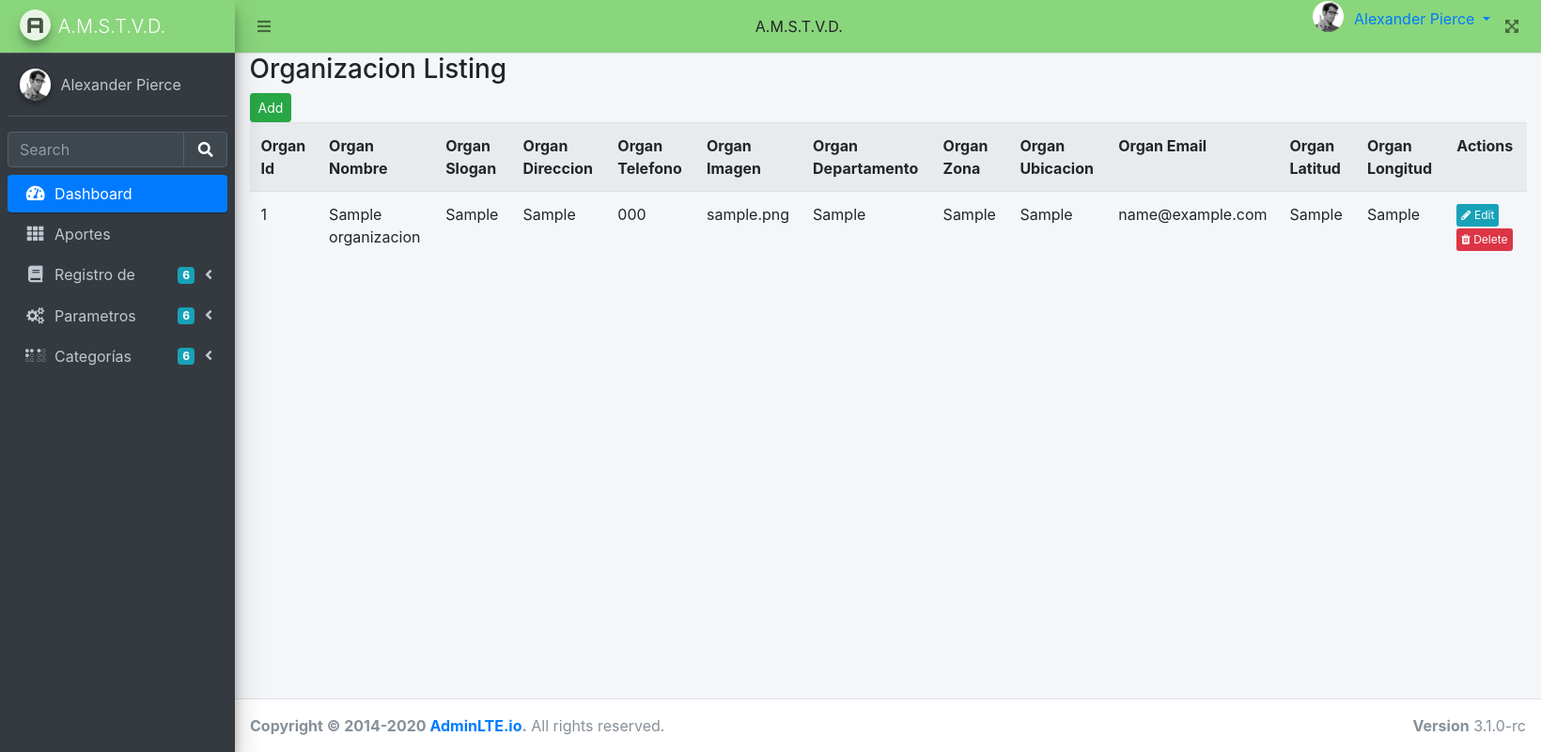
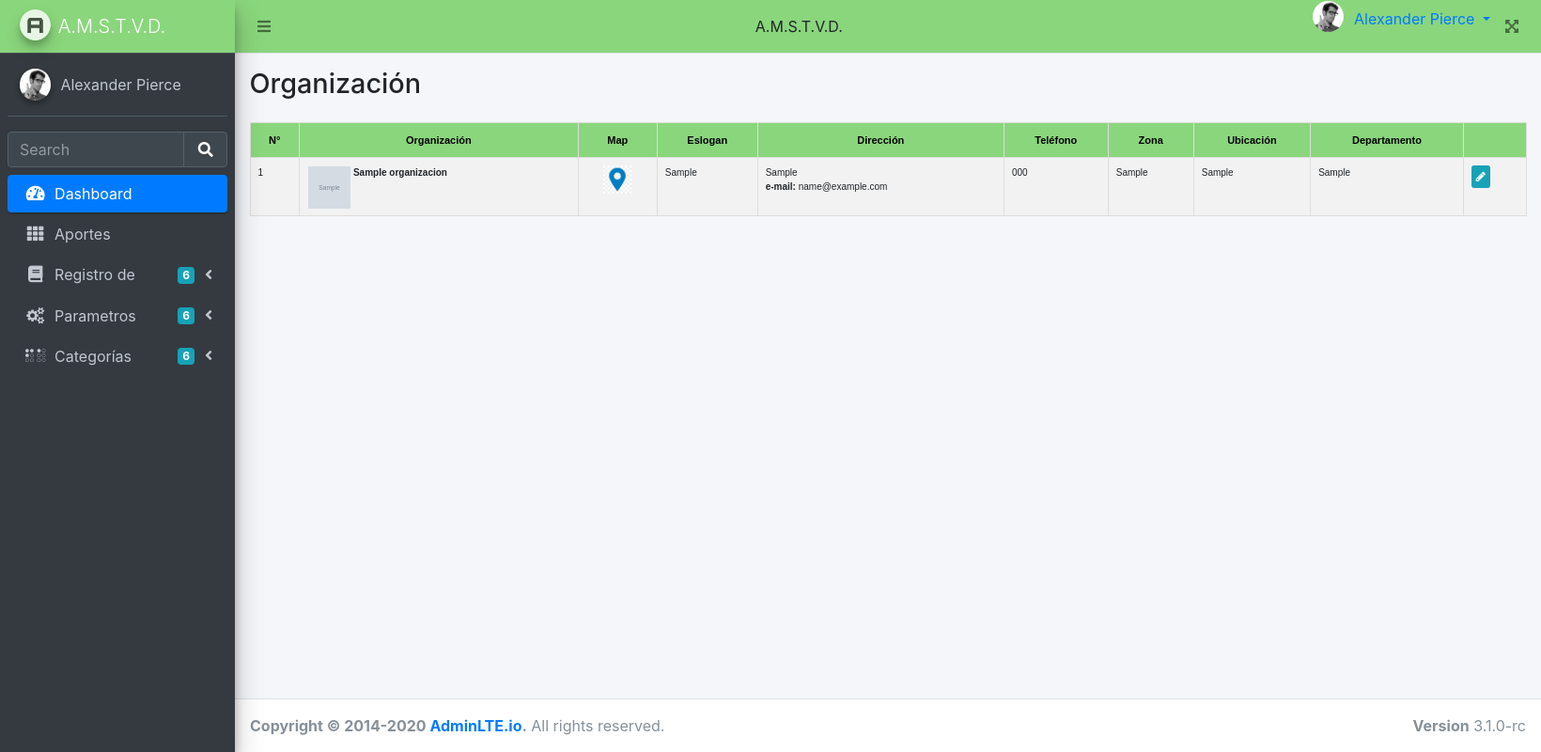
Before and after one commit to marioev/amstvd, a CodeIgniter app: page /amstvd/Organizacion in a window 1640 px wide. Shown: the whole page at 94% size. Run offline with CodeIgniter, Linux system fonts and the light colour scheme; tables that the repository leaves empty or names only in its code hold one stand-in row (values such as "Sample post"); grey boxes marked "Sample" are stand-in pictures.

Commit message:
20.05.2021 index Organizacion

```diff
--- a/application/views/configuracion/index.php
+++ b/application/views/configuracion/index.php
@@ -1,4 +1,4 @@
-<script src="<?php echo site_url('resources/js/jquery-2.2.3.min.js');?>" type="text/javascript"></script>
+<!--<script src="<?php //echo site_url('resources/js/jquery-2.2.3.min.js');?>" type="text/javascript"></script>-->
 <link href="<?php echo base_url('resources/css/mitabla.css'); ?>" rel="stylesheet">
 <div class="box-header">
     <section class="content-header" style="padding-left: 0px; padding-right: 0px;">
--- a/application/views/layouts/main.php
+++ b/application/views/layouts/main.php
@@ -203,6 +203,12 @@
                                 <p>Gesti&oacute;n</p>
                             </a>
                         </li>
+                        <li class="nav-item">
+                            <a href="<?php echo site_url('Organizacion');?>" class="nav-link">
+                                <i class="fa fa-bank"></i>
+                                <p>Organizaci&oacute;n</p>
+                            </a>
+                        </li>
                     </ul>
                 </li>
                 <li class="nav-item">
--- a/application/views/organizacion/index.php
+++ b/application/views/organizacion/index.php
@@ -1,52 +1,122 @@
+<script src="<?php echo site_url('resources/js/jquery-2.2.3.min.js');?>" type="text/javascript"></script>
+<script src="<?php echo site_url('resources/js/organizacion.js');?>" type="text/javascript"></script>
+<link href="<?php echo base_url('resources/css/mitabla.css'); ?>" rel="stylesheet">
+
+<input type="hidden" id="base_url" value="<?php echo base_url();?>">
+<div class="box-header">
+    <section class="content-header" style="padding-left: 0px; padding-right: 0px;">
+        <div class="container-fluid">
+            <div class="row mb-2">
+                <div class="col-md-6" style="padding-left: 0px">
+                    <h1>Organizaci&oacute;n</h1>
+                </div>
+                <?php
+                if(!isset($organizacion)){
+                ?>
+                <div class="col-md-6 text-right" style="padding-right: 0px">
+                    <a href="<?php echo site_url('organizacion/add'); ?>" class="btn btn-success btn-sm"><span class="fa fa-pencil-square-o"></span> Registrar Organizaci&oacute;n</a>
+                </div>
+                <?php } ?>
+            </div>
+    </section>
+</div>
 <div class="row">
     <div class="col-md-12">
         <div class="box">
-            <div class="box-header">
-                <h3 class="box-title">Organizacion Listing</h3>
-            	<div class="box-tools">
-                    <a href="<?php echo site_url('organizacion/add'); ?>" class="btn btn-success btn-sm">Add</a>
-                </div>
-            </div>
             <div class="box-body">
-                <table class="table table-striped">
+                <table class="table table-striped" id="mitabla">
                     <tr>
-						<th>Organ Id</th>
-						<th>Organ Nombre</th>
-						<th>Organ Slogan</th>
-						<th>Organ Direccion</th>
-						<th>Organ Telefono</th>
-						<th>Organ Imagen</th>
-						<th>Organ Departamento</th>
-						<th>Organ Zona</th>
-						<th>Organ Ubicacion</th>
-						<th>Organ Email</th>
-						<th>Organ Latitud</th>
-						<th>Organ Longitud</th>
-						<th>Actions</th>
+                        <th>N&deg;</th>
+                        <th>Organizaci&oacute;n</th>
+                        <th>Map</th>
+                        <th>Eslogan</th>
+                        <th>Direcci&oacute;n</th>
+                        <th>Tel&eacute;fono</th>
+                        <th>Zona</th>
+                        <th>Ubicaci&oacute;n</th>
+                        <th>Departamento</th>
+                        <th></th>
                     </tr>
-                    <?php foreach($organizacion as $o){ ?>
+                    <?php
+                    $i = 0;
+                    foreach($organizacion as $o){ ?>
                     <tr>
-						<td><?php echo $o['organ_id']; ?></td>
-						<td><?php echo $o['organ_nombre']; ?></td>
-						<td><?php echo $o['organ_slogan']; ?></td>
-						<td><?php echo $o['organ_direccion']; ?></td>
-						<td><?php echo $o['organ_telefono']; ?></td>
-						<td><?php echo $o['organ_imagen']; ?></td>
-						<td><?php echo $o['organ_departamento']; ?></td>
-						<td><?php echo $o['organ_zona']; ?></td>
-						<td><?php echo $o['organ_ubicacion']; ?></td>
-						<td><?php echo $o['organ_email']; ?></td>
-						<td><?php echo $o['organ_latitud']; ?></td>
-						<td><?php echo $o['organ_longitud']; ?></td>
-						<td>
-                            <a href="<?php echo site_url('organizacion/edit/'.$o['organ_id']); ?>" class="btn btn-info btn-xs"><span class="fa fa-pencil"></span> Edit</a>
-                            <a href="<?php echo site_url('organizacion/remove/'.$o['organ_id']); ?>" class="btn btn-danger btn-xs"><span class="fa fa-trash"></span> Delete</a>
+			<td><?php echo ($i+1); ?></td>
+                            <td>
+                                <div id="horizontal">
+                                    <div id="contieneimg">
+                                        <?php
+                                        $mimagen = "thumb_".$o['organ_imagen'];
+                                        if($o['organ_imagen']){
+                                        ?>
+                                        <a class="btn btn-xs" onclick='mostrarmodal("<?php echo $o["organ_nombre"]; ?>", "<?php echo $o["organ_imagen"]; ?>")' style="padding: 0px;">
+                                            <?php
+                                            echo '<img src="'.site_url('/resources/images/organizacion/'.$mimagen).'" />';
+                                            ?>
+                                        </a>
+                                        <?php
+                                        }else{
+                                            echo '<img src="'.site_url('/resources/images/organizacion/organizacion.jpg').'" />';
+                                        }
+                                        ?>
+                                    </div>
+                                        <div style="padding-left: 4px">
+                                            <?php echo "<b id='masg'>".$o['organ_nombre']."</b>";
+                                            ?>
+                                        </div>
+                                </div>
+                            </td>
+                            <td class="no-print" style="text-align: center">
+                                <?php
+                                if(($o["organ_latitud"]==0 && $o["organ_longitud"]==0) || ($o["organ_latitud"]==null && $o["organ_longitud"]==null) || ($o["organ_latitud"]== "" && $o["organ_longitud"]=="")){
+                                ?>
+                                    <img src="<?php echo base_url('resources/images/nohay_ubicacion.png'); ?>" width="30" height="30">
+                                <?php
+                                    }else{
+                                ?>
+                                <a href="https://www.google.com/maps/dir/<?php echo $o["organ_latitud"].",".$o["organ_longitud"]; ?>" target="_blank" title="<?php echo "lat.:".$o["organ_latitud"].", long.:".$o["organ_longitud"]?>">
+                                <img src="<?php echo base_url('resources/images/ubicacion.jpg'); ?>" width="30" height="30">
+                                </a>
+                                <?php
+                                    }
+                                ?>
+                            </td>
+                            <td><?php echo $o['organ_slogan']; ?></td>
+                            <td><?php echo $o['organ_direccion'];
+                                    if($o['organ_email']){
+                                                echo "<br><b>e-mail: </b>".$o['organ_email'];
+                                            } ?></td>
+                            <td><?php echo $o['organ_telefono']; ?></td>
+                            <td><?php echo $o['organ_zona']; ?></td>
+                            <td><?php echo $o['organ_ubicacion']; ?></td>
+                            <td><?php echo $o['organ_departamento']; ?></td>
+                            <td>
+                                <a href="<?php echo site_url('organizacion/edit/'.$o['organ_id']); ?>" class="btn btn-info btn-xs" title="Modificar organización"><span class="fa fa-pencil"></span></a>
+                            </td>
                         </td>
                     </tr>
-                    <?php } ?>
+                    <?php $i++; } ?>
                 </table>
 
             </div>
         </div>
     </div>
 </div>
+
+<!------------------------ INICIO modal para MOSTRAR imagen REAL ------------------->
+<div class="modal fade" id="mostrarimagen" tabindex="-1" role="dialog" aria-labelledby="mostrarimagenlabel">
+    <div class="modal-dialog" role="document">
+        <br><br>
+        <div class="modal-content">
+            <div class="modal-header text-center" style="display: block">
+                <span class="text-bold" id="nombreorganizacion"></span>
+                <button type="button" class="close" data-dismiss="modal" aria-label="Close"><span aria-hidden="true">x</span></button>
+            </div>
+            <div class="modal-body">
+                <span id="imagenorganizacion"></span>
+                <?php //echo '<img style="max-height: 100%; max-width: 100%" src="'.site_url('/resources/images/empresas/'.$o['empresa_imagen']).'" />'; ?>
+            </div>
+        </div>
+    </div>
+</div>
+<!------------------------ FIN modal para MOSTRAR imagen REAL ------------------->
--- /dev/null
+++ b/resources/js/organizacion.js
@@ -0,0 +1,8 @@
+/* mostrar modal para mostrar imagen del sistema */
+function mostrarmodal(organ_nombre, organ_imagen){
+    var base_url = document.getElementById('base_url').value;
+    $("#nombreorganizacion").html(organ_nombre);
+    laimg = "<img style='max-height: 100%; max-width: 100%' src='"+base_url+"resources/images/organizacion/"+organ_imagen+"' />";
+    $("#imagenorganizacion").html(laimg);
+    $("#mostrarimagen").modal('show');
+}
```
Also changed, not shown: resources/images/nohay_ubicacion.png (added), resources/images/organizacion/organizacion.jpg (added), resources/images/ubicacion.jpg (added).
